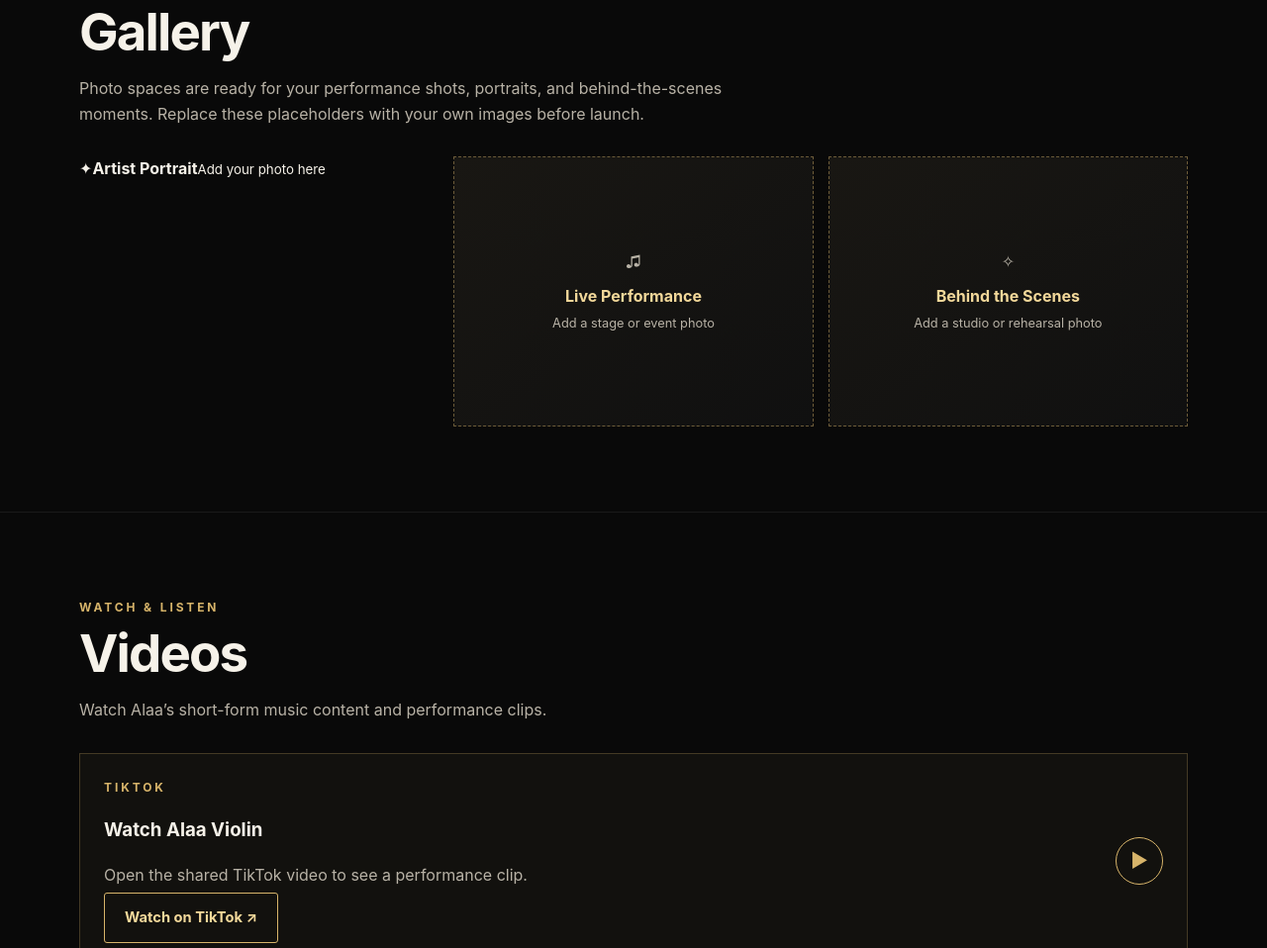
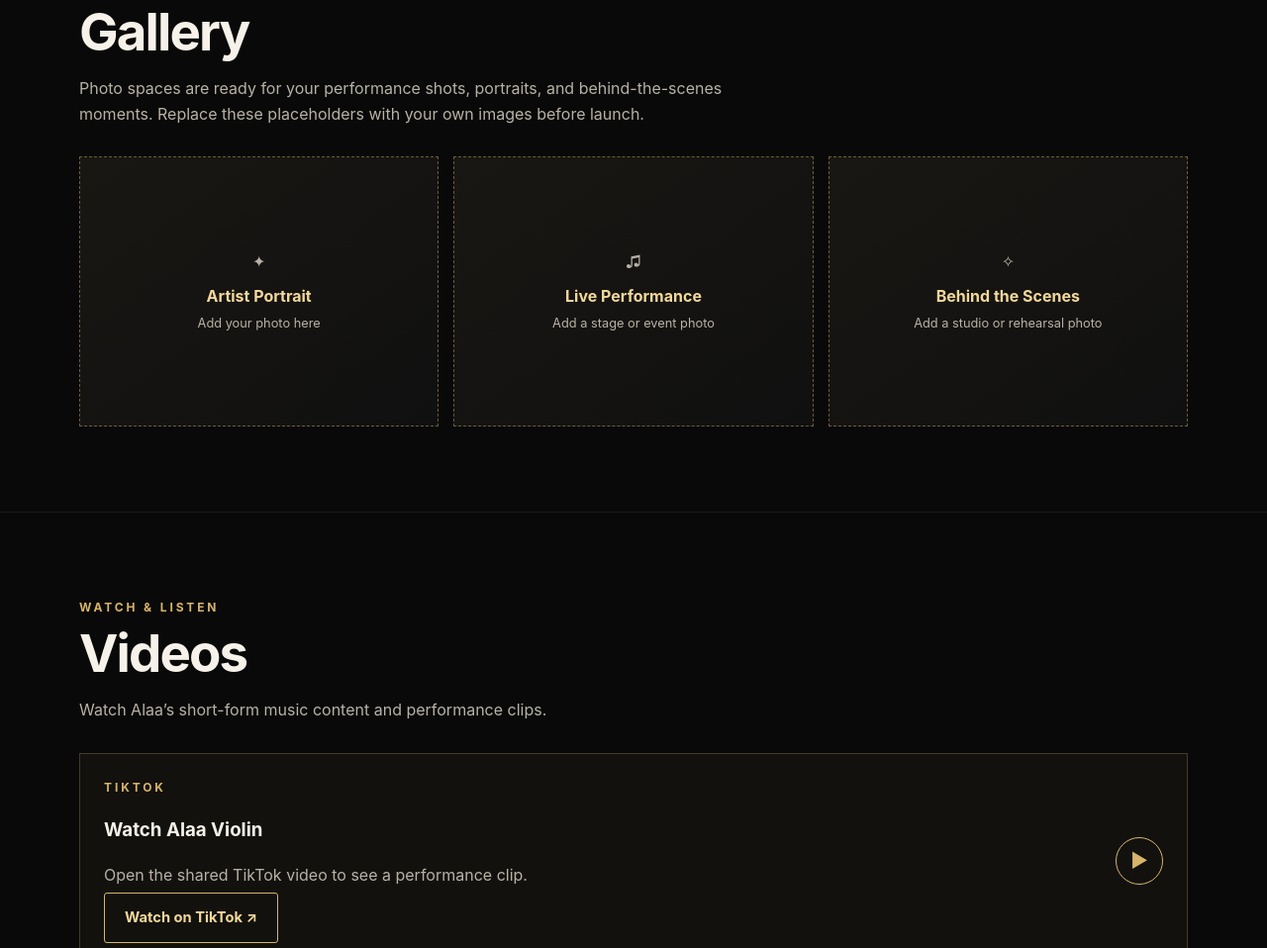
Before and after one commit to alaaviolin/alaa-violin, a plain HTML site: page index.html in a window 1280 px wide. Shown: the part 2434-3392 px from the top of the page at 99% size. Drawn offline with Linux system fonts and the light colour scheme.

Commit message:
Change div class from IMG_0595.jpeg to media-slot

```diff
--- a/index.html
+++ b/index.html
@@ -54,7 +54,7 @@
   <section id="gallery"><div class="wrap">
     <div class="section-head"><span class="eyebrow">Behind the Music</span><h2>Gallery</h2><p>Photo spaces are ready for your performance shots, portraits, and behind-the-scenes moments. Replace these placeholders with your own images before launch.</p></div>
     <div class="media-grid">
-      <div class="IMG_0595.jpeg"><span aria-hidden="true">✦</span><strong>Artist Portrait</strong><small>Add your photo here</small></div>
+      <div class="media-slot"><span aria-hidden="true">✦</span><strong>Artist Portrait</strong><small>Add your photo here</small></div>
       <div class="media-slot"><span aria-hidden="true">♫</span><strong>Live Performance</strong><small>Add a stage or event photo</small></div>
       <div class="media-slot"><span aria-hidden="true">✧</span><strong>Behind the Scenes</strong><small>Add a studio or rehearsal photo</small></div>
     </div>
```
